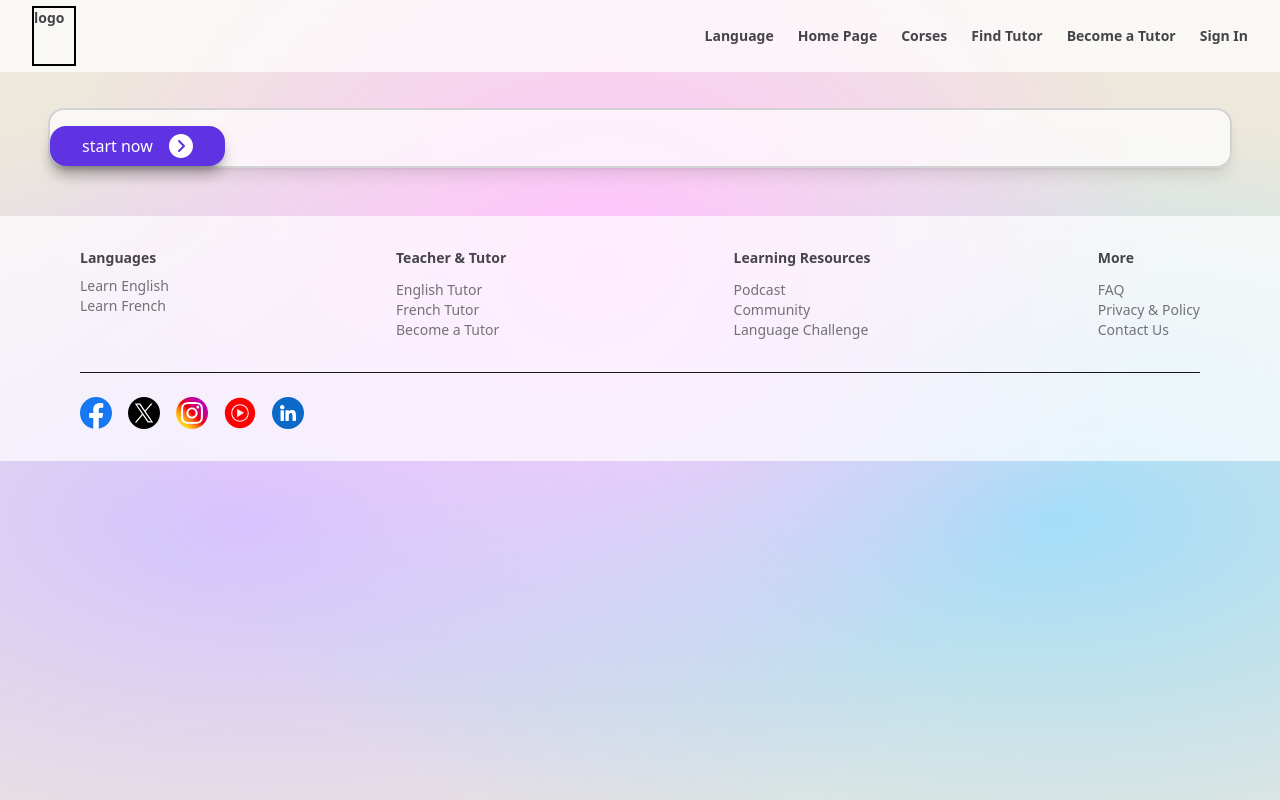
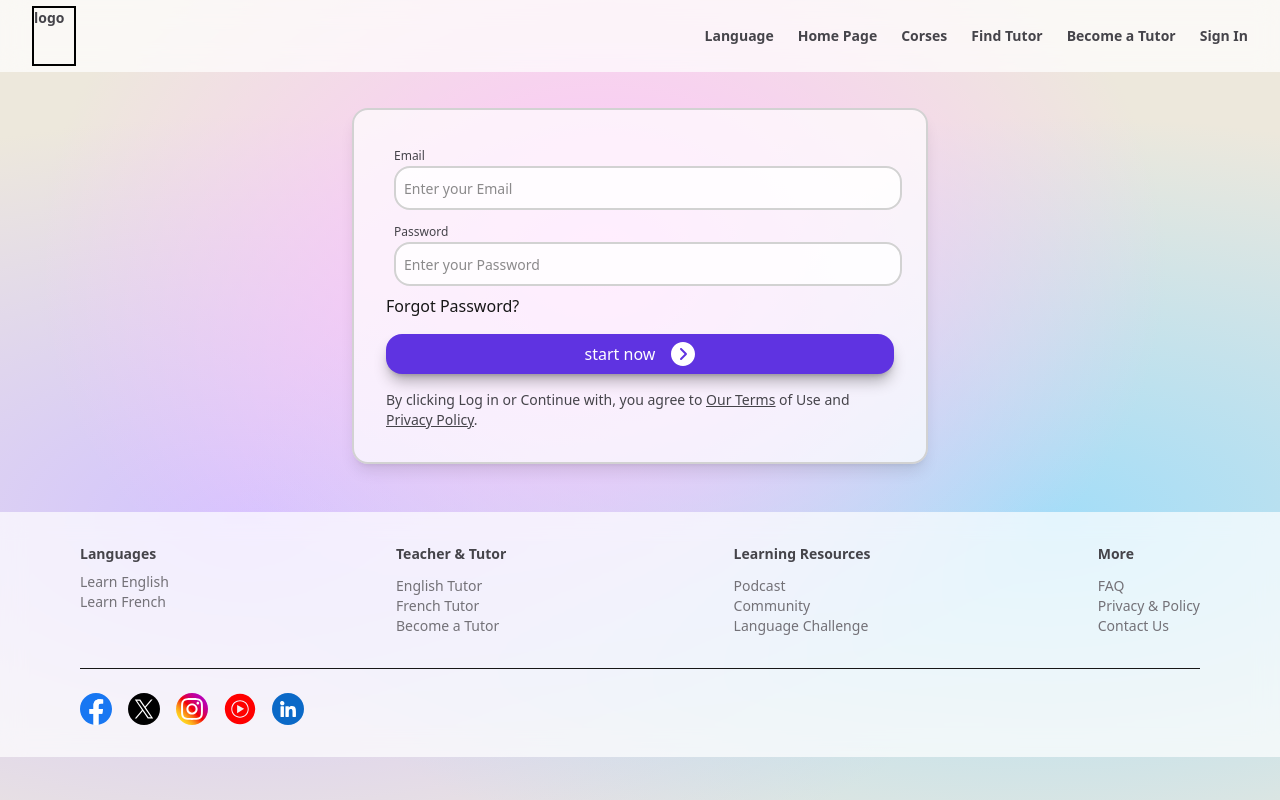
Before and after one commit to erfan2220/learningEnglish-Front, a Next.js app in the folder learning/: page /signin in a window 1280 px wide. Built offline with nearby package versions, Linux system fonts and the light colour scheme.

Commit message:
feat: Input component created

```diff
--- a/learning/components/Input/Input.tsx
+++ b/learning/components/Input/Input.tsx
@@ -1,7 +1,39 @@
 import React from "react";
 
-const Input = () => {
-  return <div>Input</div>;
+interface InputsProps {
+  type: string;
+  label: string;
+  value?: string | number;
+  placeholder: string;
+  onchange?: (e: React.ChangeEvent<HTMLInputElement>) => void;
+  borderColor?: string;
+  focusBorderColor?: string;
+  width?: string;
+}
+
+const Inputs: React.FC<InputsProps> = ({
+  type,
+  value,
+  label,
+  placeholder,
+  onchange,
+  width = "300px",
+}) => {
+  return (
+    <div>
+      <label className="text-xs mx-2 text-[#45444A]">{label}</label>
+      <input
+        className={`border-2 border-[#D2D2D2] focus:border-[#5F33E1] rounded-2xl px-2 py-3 mb-2 mx-2 bg-white/80 text-sm h-11 focus:outline-0`}
+        type={type}
+        placeholder={placeholder}
+        value={value}
+        style={{
+          width: width,
+        }}
+        onChange={onchange}
+      />
+    </div>
+  );
 };
 
-export default Input;
+export default Inputs;
--- a/learning/components/SignIn/SignIn.tsx
+++ b/learning/components/SignIn/SignIn.tsx
@@ -2,14 +2,43 @@ import React from "react";
 import Button from "../Button/Button";
 
 import Layout from "../Layout/Layout";
+import Inputs from "../Input/Input";
+import Link from "next/link";
 
 const SignIn = () => {
   return (
-    <div className="p-6 md:p-12 max-w-[1320px] mx-auto">
+    <div className="p-6 md:p-12 max-w-2xl mx-auto ">
       <div className="mt-[60px]">
         <Layout>
-          <form>
-            <Button type="button" label={"start now"} />
+          <form className="p-8 w-full">
+            <Inputs
+              type="email"
+              placeholder="Enter your Email"
+              label="Email"
+              width="100%"
+            />
+            <Inputs
+              type="password"
+              placeholder="Enter your Password"
+              label="Password"
+              width="100%"
+            />
+            <div>Forgot Password?</div>
+            <div></div>
+
+            <Button type="button" label={"start now"} widthBtn="100%" />
+
+            <div className="text-sm text-[#45444A] mt-4">
+              By clicking Log in or Continue with, you agree to{" "}
+              <u>
+                <Link href={"/terms"}>Our Terms</Link>
+              </u>{" "}
+              of Use and{" "}
+              <u>
+                <Link href={"/privacy"}>Privacy Policy</Link>
+              </u>
+              .
+            </div>
           </form>
         </Layout>
       </div>
```
